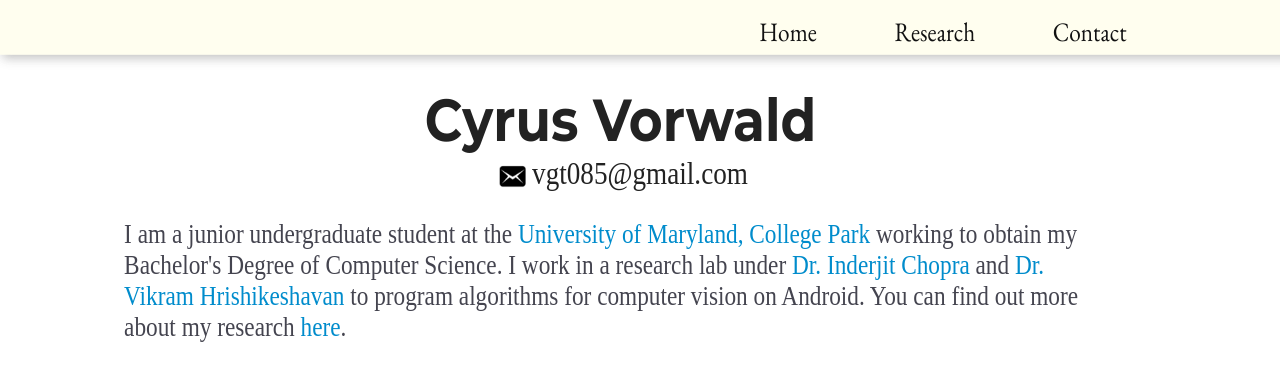
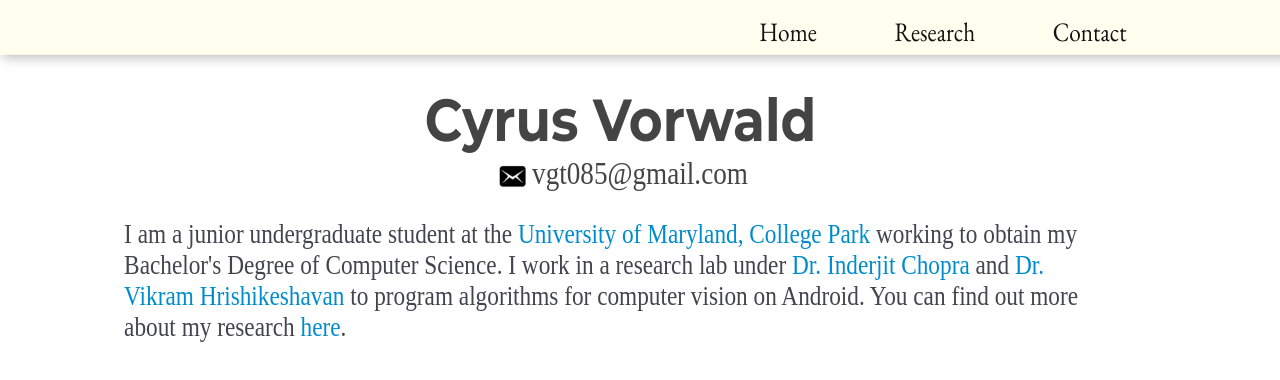
Before and after one commit to CyrusVorwald/cyrusvorwald.github.io, a plain HTML site: page index.html in a window 1280 px wide. Drawn offline with nearby package versions, Linux system fonts and the light colour scheme.

Commit message:
changed color

```diff
--- a/style.css
+++ b/style.css
@@ -79,7 +79,7 @@ html{
 #contact a{
 	font-size: 42px;
 	text-decoration: none;
-	color: #222222;
+	color: #444444;
 }
 
 #name {
@@ -87,5 +87,5 @@ html{
 	margin-top: 40px;
 	font-size: 80px;
 	text-align: center;
-	color: #222222;
+	color: #444444;
 }
```
